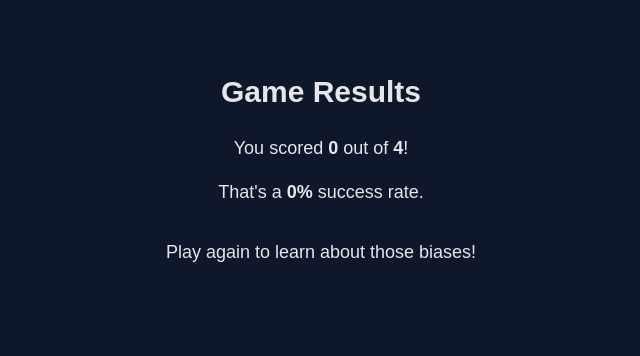
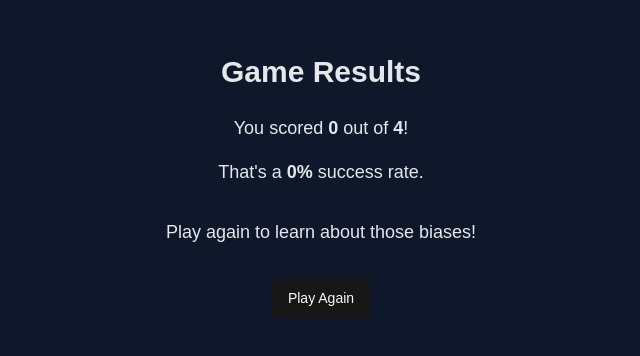
Before and after one commit to liathirsh/YourBiasGame, a Next.js app: page /results in a window 1280 px wide. Shown: the part 214-570 px from the top of the page, without its empty margins (319-959 px from the left). Built offline with nearby package versions, Linux system fonts and the light colour scheme.

Commit message:
added play again button

```diff
--- a/src/app/(endgame)/results/page.tsx
+++ b/src/app/(endgame)/results/page.tsx
@@ -1,6 +1,8 @@
 "use client";
 
 import { useSearchParams } from 'next/navigation';
+import { Button } from '@/components/ui/button';
+import  Link from 'next/link';
 
 const ResultsPage = () => {
     const searchParams = useSearchParams();
@@ -27,7 +29,14 @@
           {score === 4 ? (
             <p className="text-lg mb-8 text-gray-200">You got a perfect score! You know your biases!</p>
           ) : (
-            <p className="text-lg mb-8 text-gray-200"> Play again to learn about those biases!</p>
+            <>
+              <p className="text-lg mb-8 text-gray-200">Play again to learn about those biases!</p>
+                <Button asChild>
+                  <Link href="/">
+                    Play Again
+                  </Link>
+                </Button>
+            </>
           )}
 
           {/* <div className="w-full max-w-md bg-gray-950 p-6 rounded-lg shadow-md">
```
